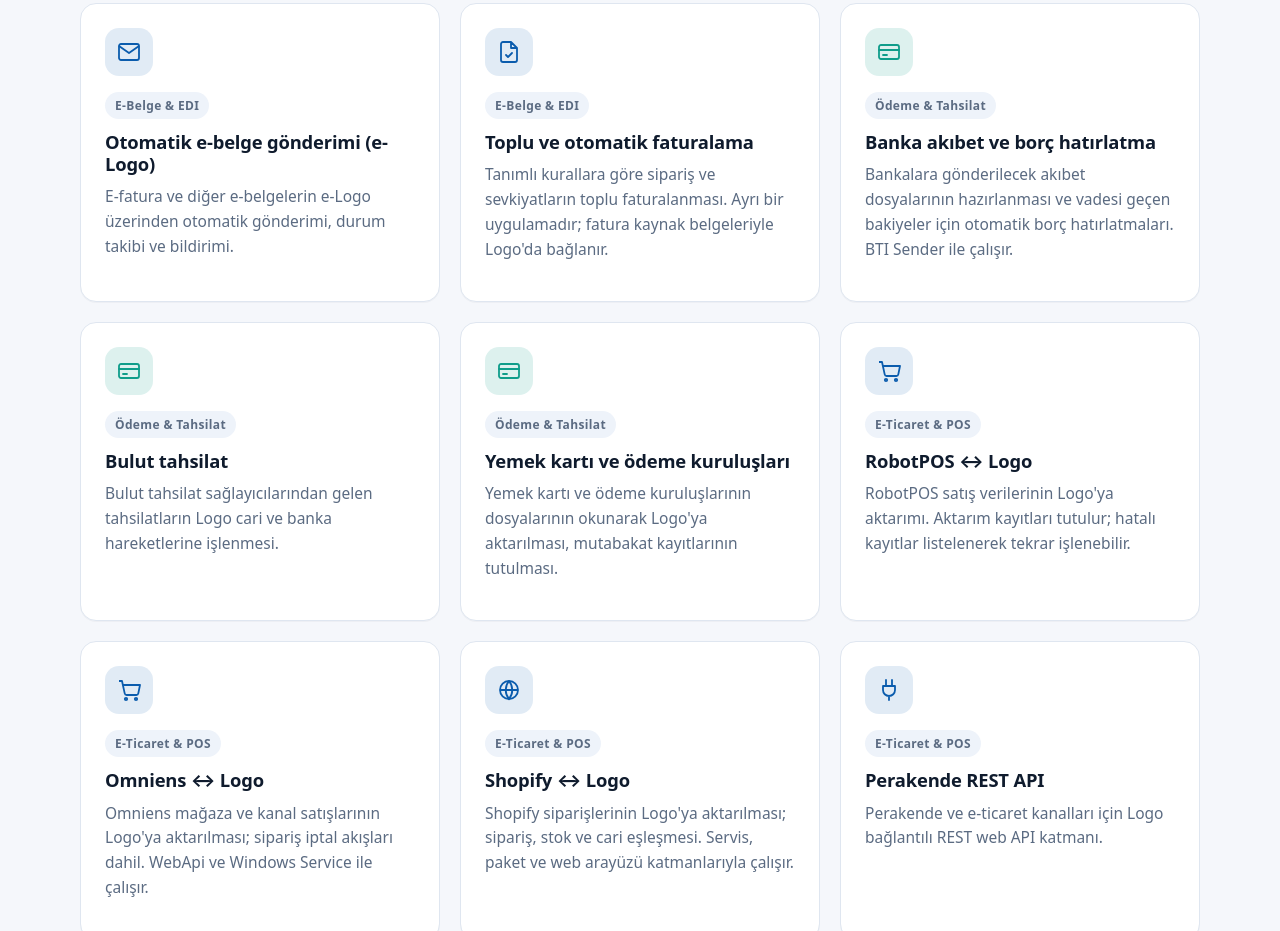
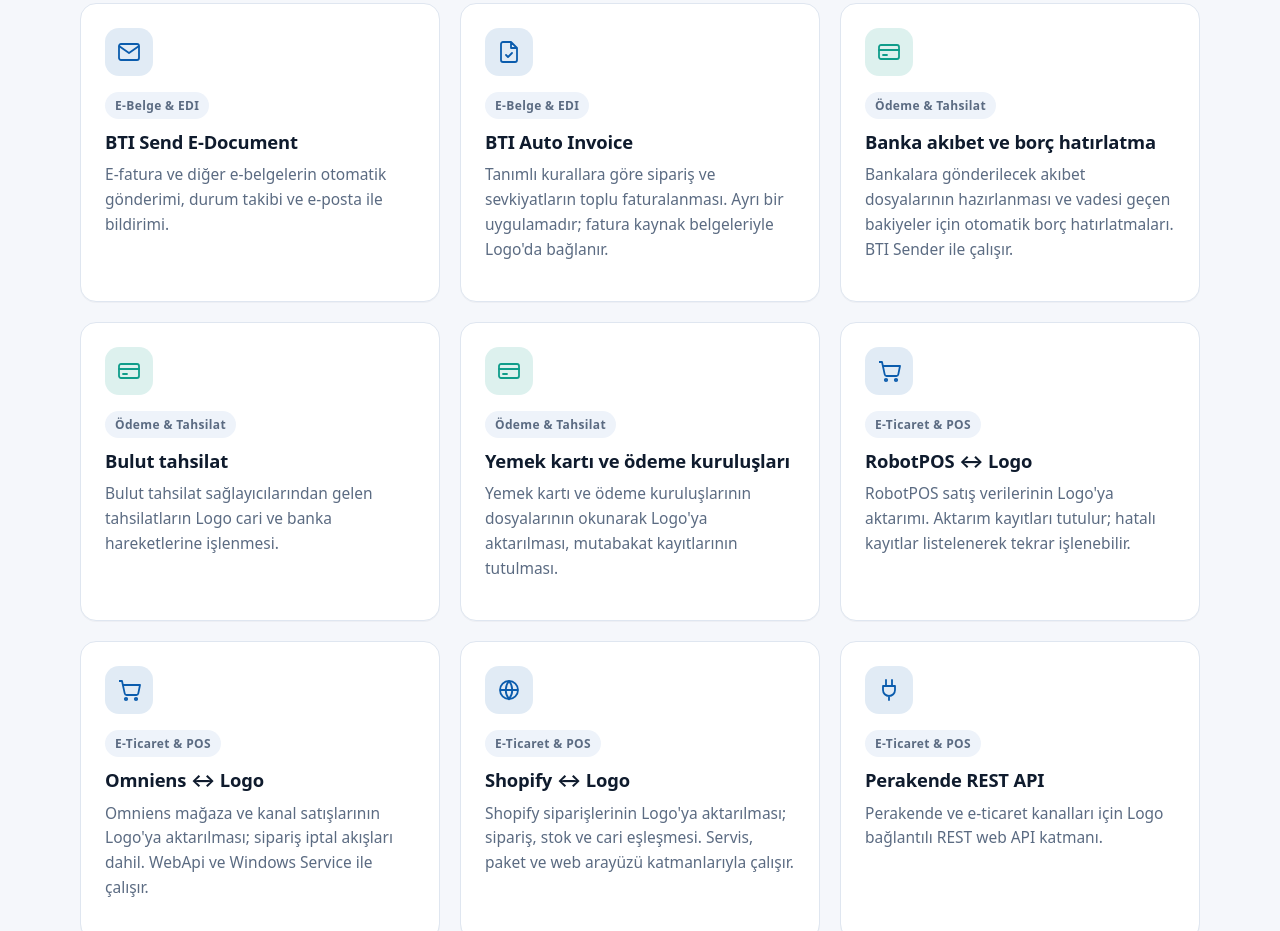
Before and after one commit to btilogo/btilogo.github.io, a plain HTML site: page entegrasyonlar.html in a window 1280 px wide. Shown: the part 1811-2742 px from the top of the page. Drawn offline with Linux system fonts and the light colour scheme.

Commit message:
feat(site): BTI Send E-Document ve BTI Auto Invoice adları

```diff
--- a/entegrasyonlar.html
+++ b/entegrasyonlar.html
@@ -178,13 +178,13 @@
           <article class="card" data-category="E-Belge &amp; EDI">
             <span class="card-icon"><svg class="icon" aria-hidden="true"><use href="#i-mail"/></svg></span>
             <span class="tag">E-Belge &amp; EDI</span>
-            <h3>Otomatik e-belge gönderimi (e-Logo)</h3>
-            <p>E-fatura ve diğer e-belgelerin e-Logo üzerinden otomatik gönderimi, durum takibi ve bildirimi.</p>
+            <h3>BTI Send E-Document</h3>
+            <p>E-fatura ve diğer e-belgelerin otomatik gönderimi, durum takibi ve e-posta ile bildirimi.</p>
           </article>
           <article class="card" data-category="E-Belge &amp; EDI">
             <span class="card-icon"><svg class="icon" aria-hidden="true"><use href="#i-sign"/></svg></span>
             <span class="tag">E-Belge &amp; EDI</span>
-            <h3>Toplu ve otomatik faturalama</h3>
+            <h3>BTI Auto Invoice</h3>
             <p>Tanımlı kurallara göre sipariş ve sevkiyatların toplu faturalanması. Ayrı bir uygulamadır; fatura kaynak belgeleriyle Logo'da bağlanır.</p>
           </article>
 
```
